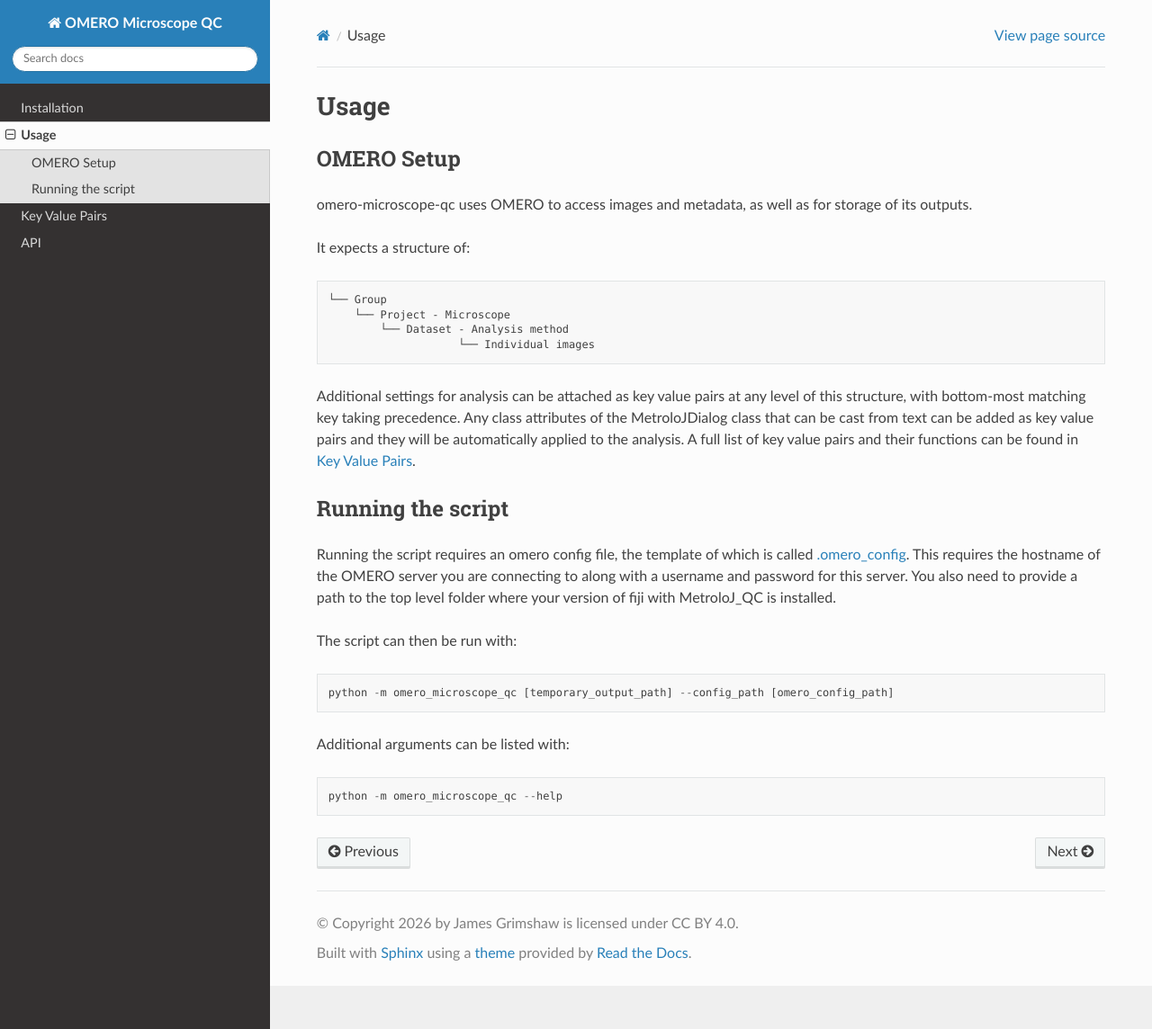
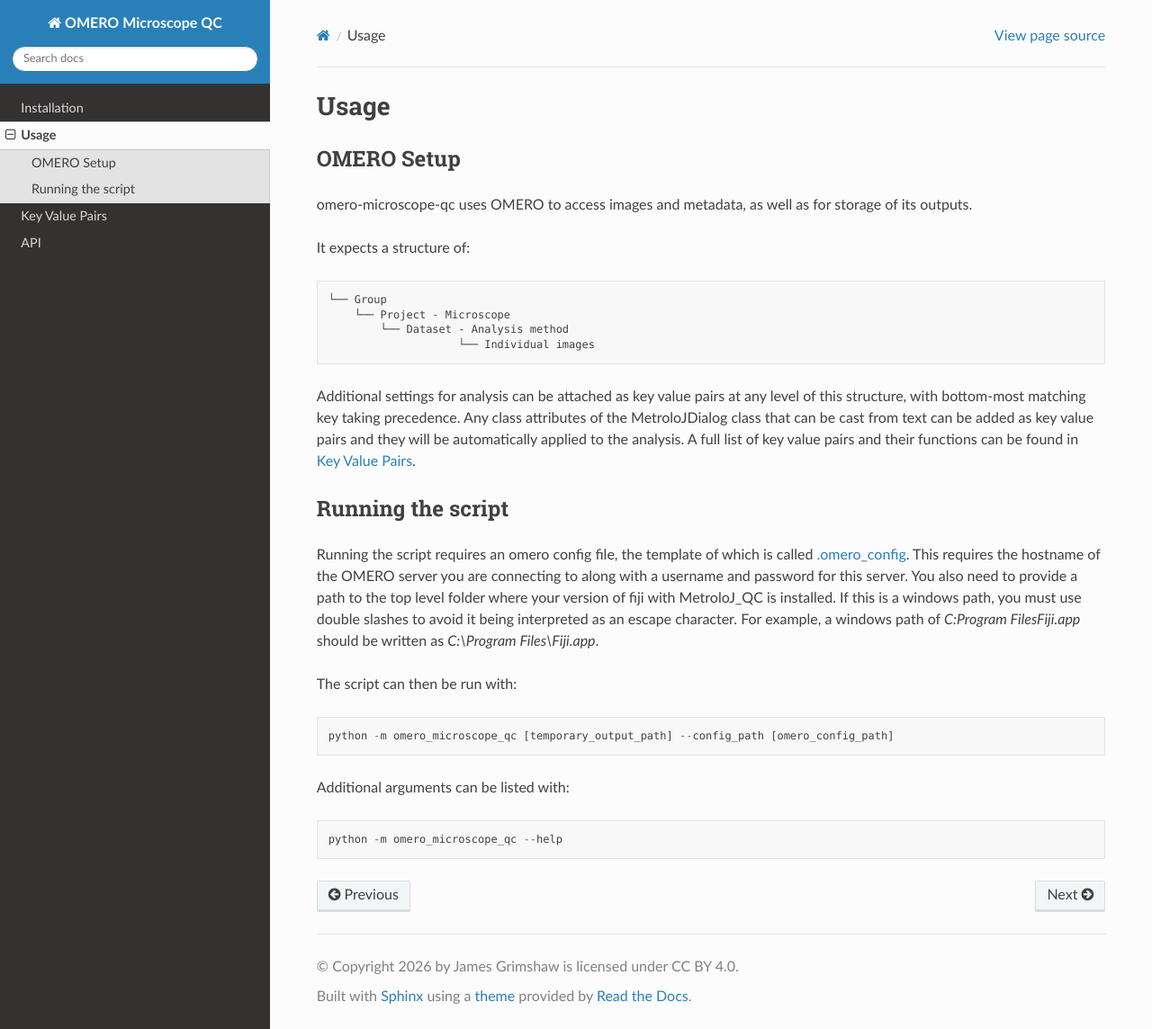
Before and after one commit to NCL-ImageAnalysis/Omero_Microscope_QC, a Sphinx documentation site: the page built from docs/usage.rst, in a window 1280 px wide and 1144 px high. Shown: the whole window at 90% size. Built offline with Sphinx 7.4.7 and the Read the Docs theme 3.1.0, drawn with Linux system fonts in a browser that asks for light colours.

Commit message:
clarification of windows path

```diff
--- a/docs/usage.rst
+++ b/docs/usage.rst
@@ -15,11 +15,17 @@ It expects a structure of:
 	        └── Dataset - Analysis method
 			    └── Individual images
 
-Additional settings for analysis can be attached as key value pairs at any level of this structure, with bottom-most matching key taking precedence. Any class attributes of the MetroloJDialog class that can be cast from text can be added as key value pairs and they will be automatically applied to the analysis. A full list of key value pairs and their functions can be found in :doc:`key_value_pairs`.
+Additional settings for analysis can be attached as key value pairs at any level of this structure, with bottom-most matching key taking precedence.
+Any class attributes of the MetroloJDialog class that can be cast from text can be added as key value pairs and they will be automatically applied to the analysis.
+A full list of key value pairs and their functions can be found in :doc:`key_value_pairs`.
 
 Running the script
 ------------------
-Running the script requires an omero config file, the template of which is called `.omero_config <https://github.com/NCL-ImageAnalysis/omero_microscope_qc/blob/main/.omero_config>`_. This requires the hostname of the OMERO server you are connecting to along with a username and password for this server. You also need to provide a path to the top level folder where your version of fiji with MetroloJ_QC is installed.
+Running the script requires an omero config file, the template of which is called `.omero_config <https://github.com/NCL-ImageAnalysis/omero_microscope_qc/blob/main/.omero_config>`_.
+This requires the hostname of the OMERO server you are connecting to along with a username and password for this server.
+You also need to provide a path to the top level folder where your version of fiji with MetroloJ_QC is installed.
+If this is a windows path, you must use double slashes to avoid it being interpreted as an escape character.
+For example, a windows path of `C:\Program Files\Fiji.app` should be written as `C:\\Program Files\\Fiji.app`.
 
 The script can then be run with:
 
```
